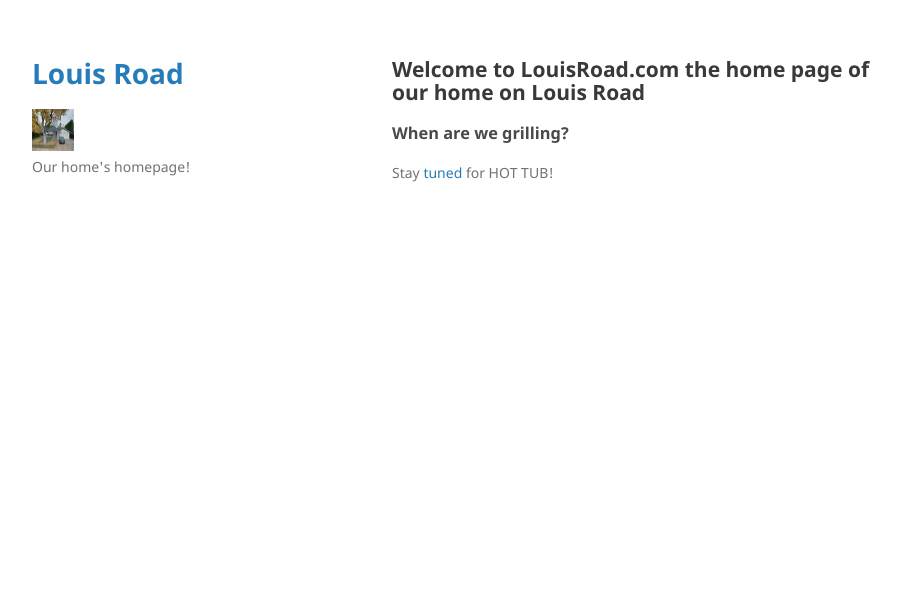
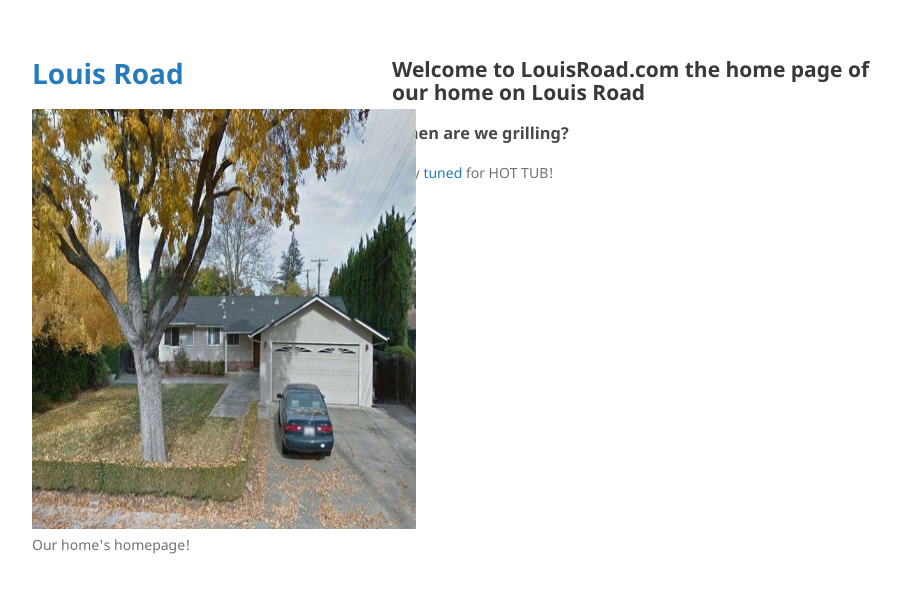
Before and after one commit to louisroad/louisroad.github.io, a Jekyll site: the page built from index.md, in a window 1280 px wide. Shown: the top 593 px of the page, without its empty margins (178-1079 px from the left). Built offline with Jekyll 4.4.1, drawn with Linux system fonts in a browser that asks for light colours; our own code applies the rules of GitHub Pages for plain Markdown files.

Commit message:
img size

```diff
--- a/_layouts/default.html
+++ b/_layouts/default.html
@@ -17,7 +17,7 @@
         <h1><a href="{{ "/" | absolute_url }}">{{ site.title | default: LouisRoad.com }}</a></h1>
 
         {% if site.logo %}
-          <img src="{{site.logo | relative_url}}" alt="Logo" height="42" width="42"/>
+          <img src="{{site.logo | relative_url}}" alt="Logo" height="420"/>
         {% endif %}
 
         <p>{{ site.description | default: site.github.project_tagline }}</p>
```
